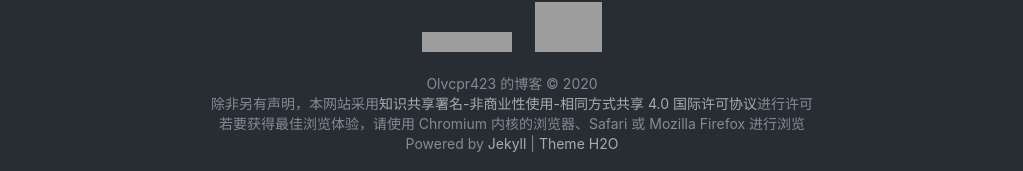
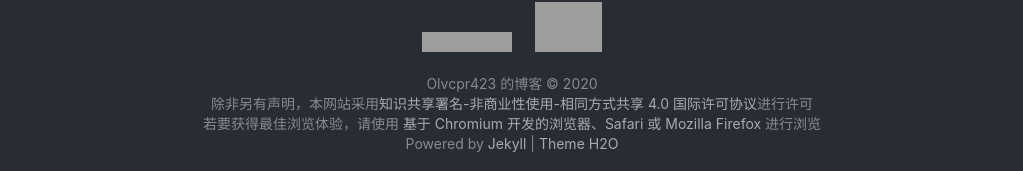
Before and after one commit to Olvcpr423/Olvcpr423.github.io, a Jekyll site: the page built from index.html, in a window 1280 px wide and 900 px high, scrolled down 586 px. Shown: the part 726-897 px from the top of the window, without its empty margins (128-1151 px from the left). Built offline with Jekyll 4.4.1, drawn with Linux system fonts in a browser that asks for light colours; nearby versions of some CDN libraries; the list of posts is cut into pages by our own code; a style sheet for code colours, icons or effects is not loaded; grey boxes are pictures that could not be loaded.

Commit message:
Update footer.html

```diff
--- a/_includes/footer.html
+++ b/_includes/footer.html
@@ -15,6 +15,6 @@
   {{ current }}
   </section>
   <section>除非另有声明，本网站采用<a rel="license" href="http://creativecommons.org/licenses/by-nc-sa/4.0/">知识共享署名-非商业性使用-相同方式共享 4.0 国际许可协议</a>进行许可</section>
-  <section>若要获得最佳浏览体验，请使用 Chromium 内核的浏览器、Safari 或 Mozilla Firefox 进行浏览</section>
+  <section>若要获得最佳浏览体验，请使用 <a href='https://zh.wikipedia.org/wiki/Chromium#%E9%9D%9E%E5%AE%98%E6%96%B9%E4%BF%AE%E6%94%B9%E7%89%88'>基于 Chromium 开发的浏览器<a>、Safari 或 <a href='https://www.firefox.com.cn/'>Mozilla Firefox</a> 进行浏览</section>
   <section>Powered by <a href="//jekyllrb.com">Jekyll</a> | <a href="https://github.com/kaeyleo/jekyll-theme-H2O">Theme H2O</a></section>
 </footer>
```
